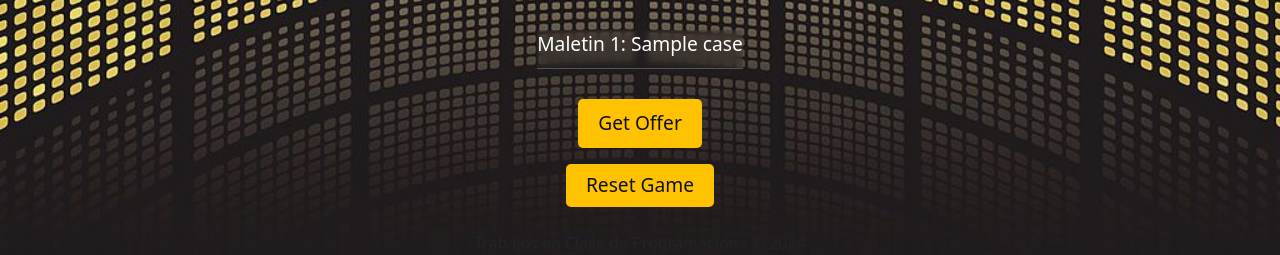
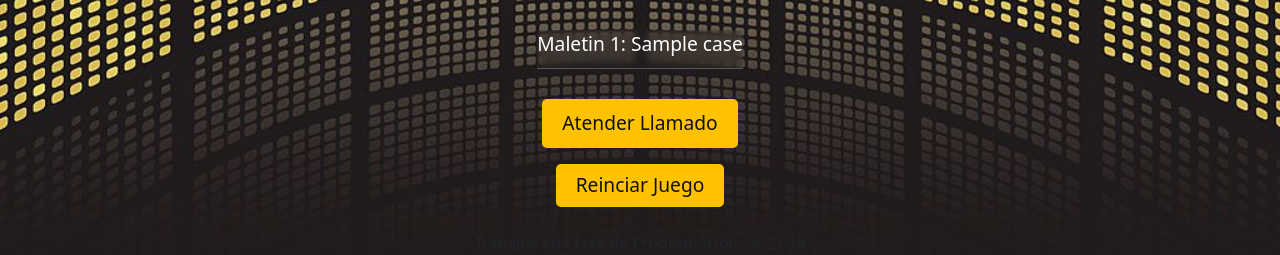
Before and after one commit to NahueAdema/Deal-or-No-deal, a Flask app: template game/templates/game/reveal.html in a window 1280 px wide. Shown: the part 737-992 px from the top of the page. Run offline with Flask 3, Linux system fonts and the light colour scheme; the template is opened without the code that fills it: most values are stand-ins (such as "Sample title", 1, 10 or a date in 2020); some libraries are stand-ins or nearby versions.

Commit message:
Fix de Spaninglish y cambio de rondas queridas por el cliente

```diff
--- a/game/templates/game/final.html
+++ b/game/templates/game/final.html
@@ -41,7 +41,7 @@
       >
         <input
           type="submit"
-          value="Reset Game"
+          value="Reinciar Juego"
           class="btn btn-secondary ml-3"
         />
       </form>
--- a/game/templates/game/game.html
+++ b/game/templates/game/game.html
@@ -37,12 +37,12 @@
       <input
         id="chooseButton"
         type="submit"
-        value="Choose Case"
+        value="Seleccionar Maletin"
         class="botones"
         disabled
       />
       <form action="{{ url_for('game_bp.reset_game') }}" method="post">
-        <input type="submit" value="Reset Game" class="botones" />
+        <input type="submit" value="Reinciar Juego" class="botones" />
       </form>
     </div>
   </form>
--- a/game/templates/game/reveal.html
+++ b/game/templates/game/reveal.html
@@ -23,7 +23,7 @@
     </ul>
     <p>
       <a href="{{ url_for('game_bp.get_offer') }}" class="btn btn-primary"
-        >Get Offer</a
+        >Atender Llamado</a
       >
     </p>
     {% else %}
@@ -63,7 +63,7 @@
       <input
         id="revealButton"
         type="submit"
-        value="Reveal Cases"
+        value="Revelar Maletines"
         class="botones"
         disabled
       />
@@ -71,7 +71,7 @@
     {% endif %}
 
     <form action="{{ url_for('game_bp.reset_game') }}" method="post">
-      <input type="submit" value="Reset Game" class="botones" />
+      <input type="submit" value="Reinciar Juego" class="botones" />
     </form>
     </div>
 </body>
```
Also changed, not shown: game/game.py (+4 -4 lines).
